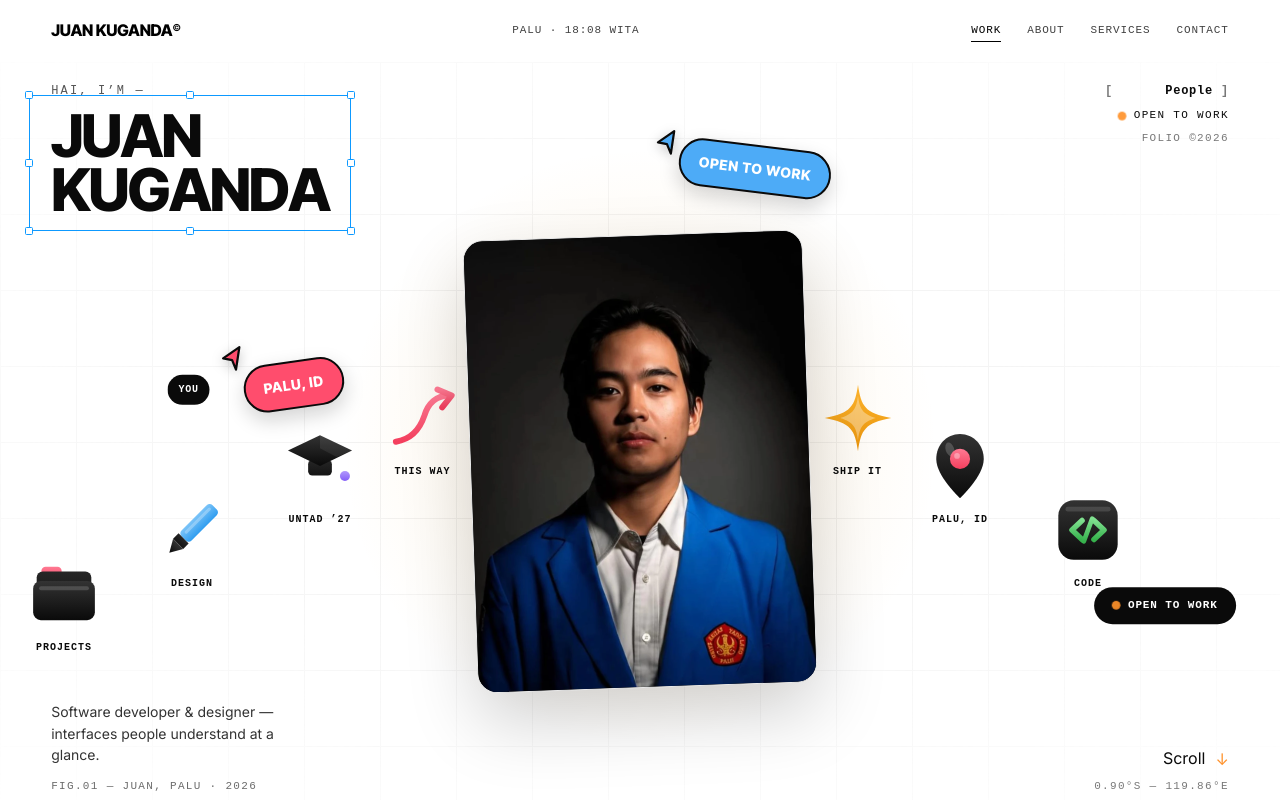
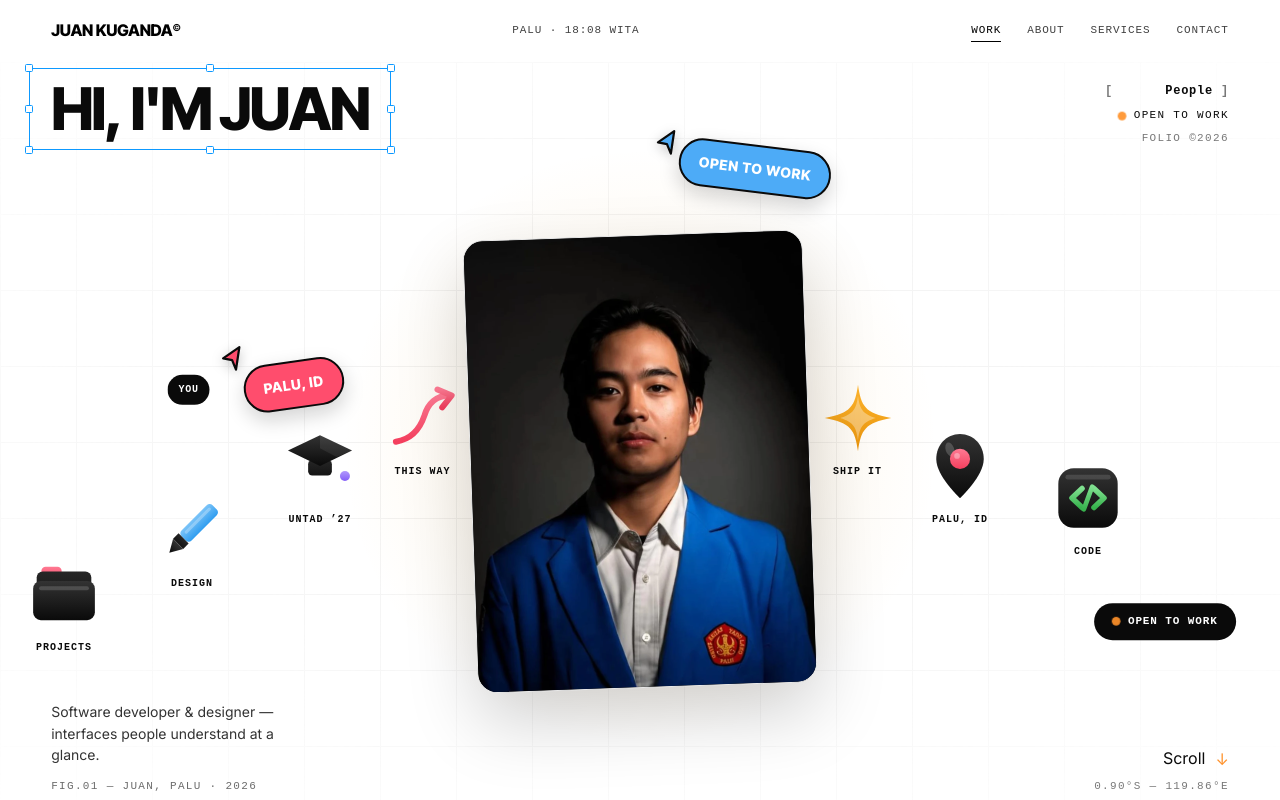
Before and after one commit to juanKuganda/portofoliov3, a React (Vite) app: page / in a window 1280 px wide. Shown: the top 800 px of the page. Built offline with nearby package versions, Linux system fonts and the light colour scheme; a web font is replaced by a local one.

Commit message:
Hero v12: headline simplified to Hi I'm Juan; fix pill overlapping code label

```diff
--- a/src/components/Hero.tsx
+++ b/src/components/Hero.tsx
@@ -231,8 +231,8 @@ const STICKERS: StickerSpec[] = [
   { kind: "squiggle", label: "this way", at: { top: "46%", left: "33%" }, rot: -10, side: "l" },
   { kind: "spark", label: "ship it", at: { top: "46%", left: "67%" }, rot: 10, side: "r" },
   { kind: "pin", label: "palu, id", at: { top: "52%", left: "75%" }, rot: 8, side: "r", href: "#contact", aria: "Go to contact" },
-  { kind: "code", label: "code", at: { top: "60%", left: "85%" }, rot: -7, side: "r", href: "https://github.com/juanKuganda", aria: "Open GitHub profile" },
-  { kind: "pill", label: "open to work", at: { top: "68%", left: "91%" }, rot: 5, side: "r", href: "#contact", aria: "Go to contact" },
+  { kind: "code", label: "code", at: { top: "56%", left: "85%" }, rot: -7, side: "r", href: "https://github.com/juanKuganda", aria: "Open GitHub profile" },
+  { kind: "pill", label: "open to work", at: { top: "70%", left: "91%" }, rot: 5, side: "r", href: "#contact", aria: "Go to contact" },
 ];
 
 /* Floating cursors, reference-style: a colored arrow cursor + a
@@ -586,7 +586,7 @@ export default function Hero() {
 
       gsap.set(".reel-card", { y: -170, opacity: 0, scale: 0.98 });
       gsap.set(".reel-hi-line", { yPercent: 112 });
-      gsap.set(".reel-hello, .reel-sub", { y: 14, opacity: 0 });
+      gsap.set(".reel-sub", { y: 14, opacity: 0 });
       gsap.set(".corner-tl", { x: -26, y: -18, opacity: 0 });
       gsap.set(".corner-tr", { x: 26, y: -18, opacity: 0 });
       gsap.set(".corner-bl", { x: -26, y: 18, opacity: 0 });
@@ -611,7 +611,7 @@ export default function Hero() {
           0.5
         )
         .to(
-          ".reel-hello, .reel-sub",
+          ".reel-sub",
           { y: 0, opacity: 1, duration: 0.5, stagger: 0.08 },
           0.7
         )
@@ -670,7 +670,7 @@ export default function Hero() {
       }
 
       tl.eventCallback("onComplete", () => {
-        gsap.set(".reel-hello, .reel-sub", { clearProps: "transform,opacity" });
+        gsap.set(".reel-sub", { clearProps: "transform,opacity" });
         gsap.set(".reel-hi-line", { clearProps: "transform" });
         // Keep the card's resting tilt: clear opacity only, so the
         // stylesheet rotate(-2deg) survives (GSAP preserved it through
@@ -902,22 +902,19 @@ export default function Hero() {
       <DoodleDefs />
 
       <div className="reel-center">
-        {/* TOP-LEFT: greeting + name, Figma-selected like a designer
+        {/* TOP-LEFT: the greeting, Figma-selected like a designer
             signature. Kinetic letters repel the pointer. */}
         <div className="corner corner-tl">
           <div className="par-hi">
-            <p className="reel-hello">Hai, I&rsquo;m —</p>
             <span className="hi-select">
-              <h1 className="reel-hi" aria-label="Juan Kuganda">
-                {["Juan", "Kuganda"].map((word) => (
-                  <span className="reel-hi-line" key={word} aria-hidden="true">
-                    {word.split("").map((ch, i) => (
-                      <span className="hi-letter" key={i}>
-                        {ch}
-                      </span>
-                    ))}
-                  </span>
-                ))}
+              <h1 className="reel-hi" aria-label="Hi, I'm Juan">
+                <span className="reel-hi-line" aria-hidden="true">
+                  {"Hi, I'm Juan".split("").map((ch, i) => (
+                    <span className="hi-letter" key={i}>
+                      {ch === " " ? " " : ch}
+                    </span>
+                  ))}
+                </span>
               </h1>
               <span className="hi-box" aria-hidden="true">
                 <span className="hi-handle h-nw" />
```
